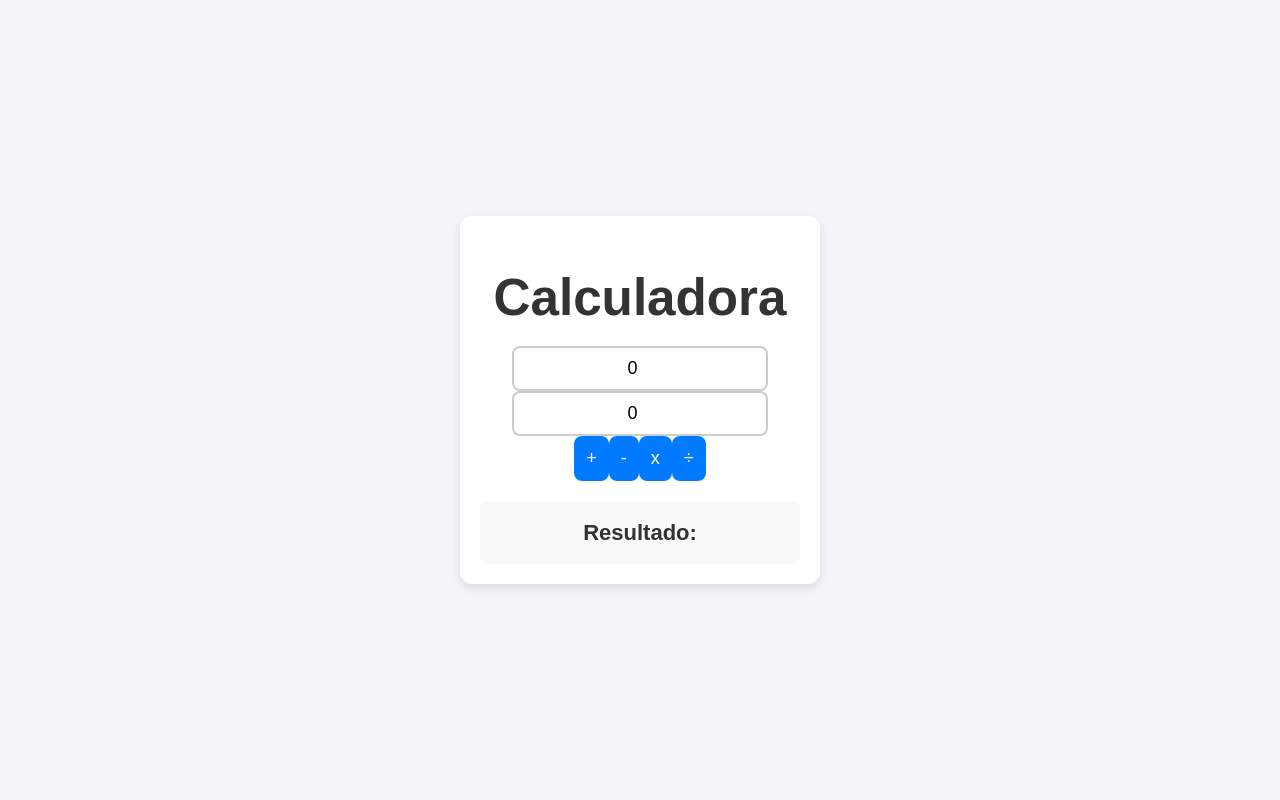
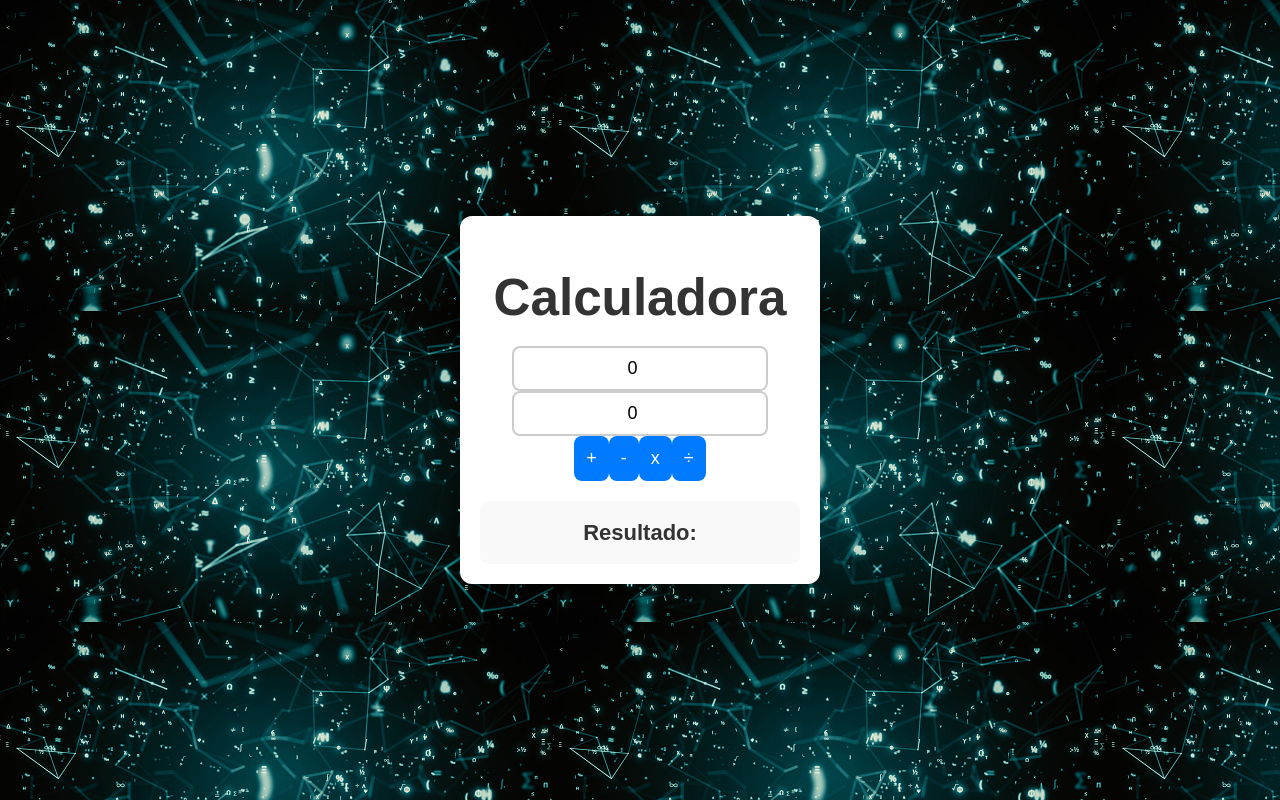
Before and after one commit to inesitalarr/Ejercicio-React-2025, a React (Vite) app: page / in a window 1280 px wide. Built offline with nearby package versions, Linux system fonts and the light colour scheme.

Commit message:
update background with an image

```diff
--- a/src/App.css
+++ b/src/App.css
@@ -1,6 +1,6 @@
 body {
   font-family: 'Arial', sans-serif;
-  background-color: #f4f4f9;
+  background-image: url(./img/fondo.jpg);
   display: flex;
   justify-content: center;
   align-items: center;
```
Also changed, not shown: src/img/fondo.jpg (added).
